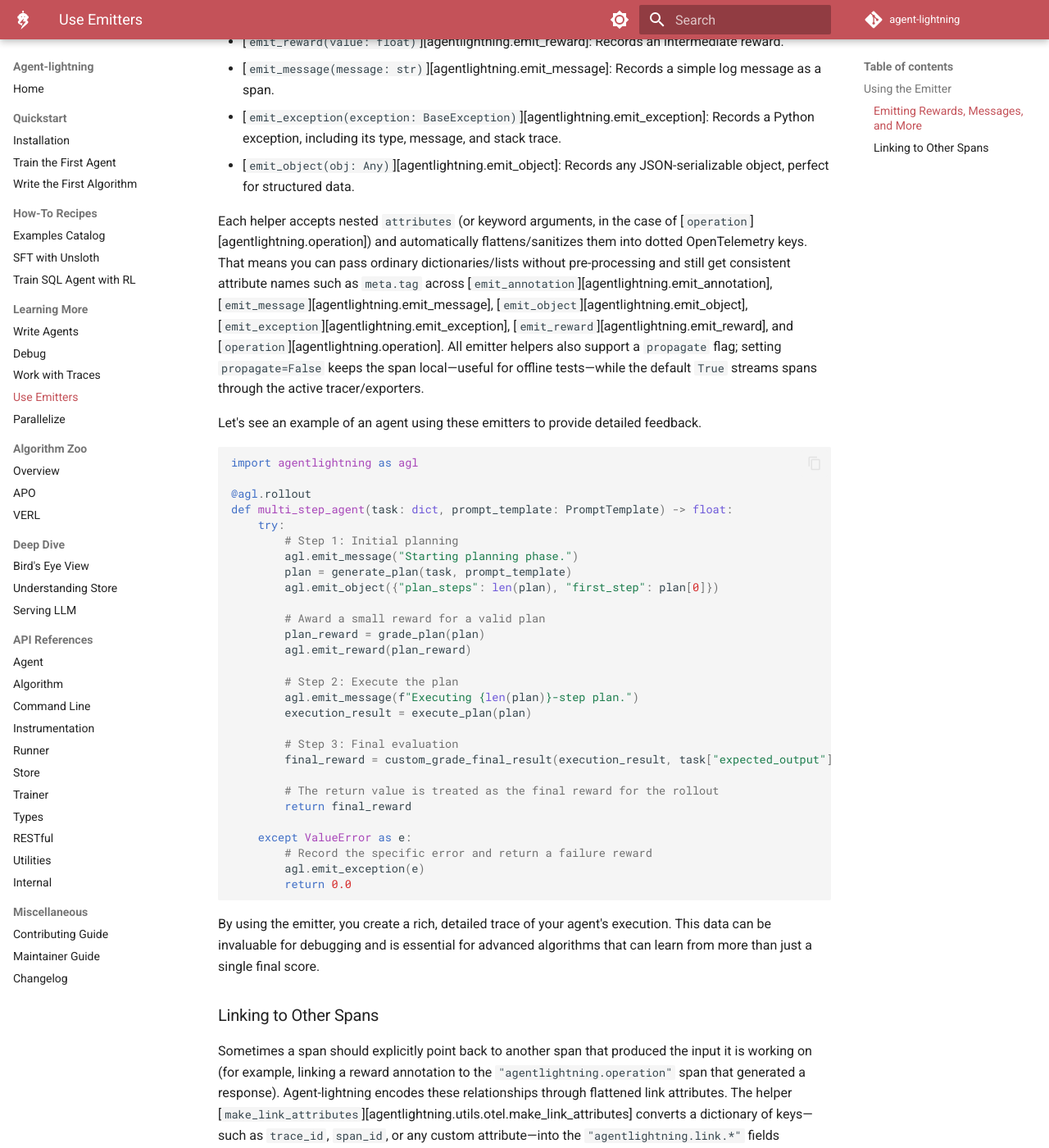
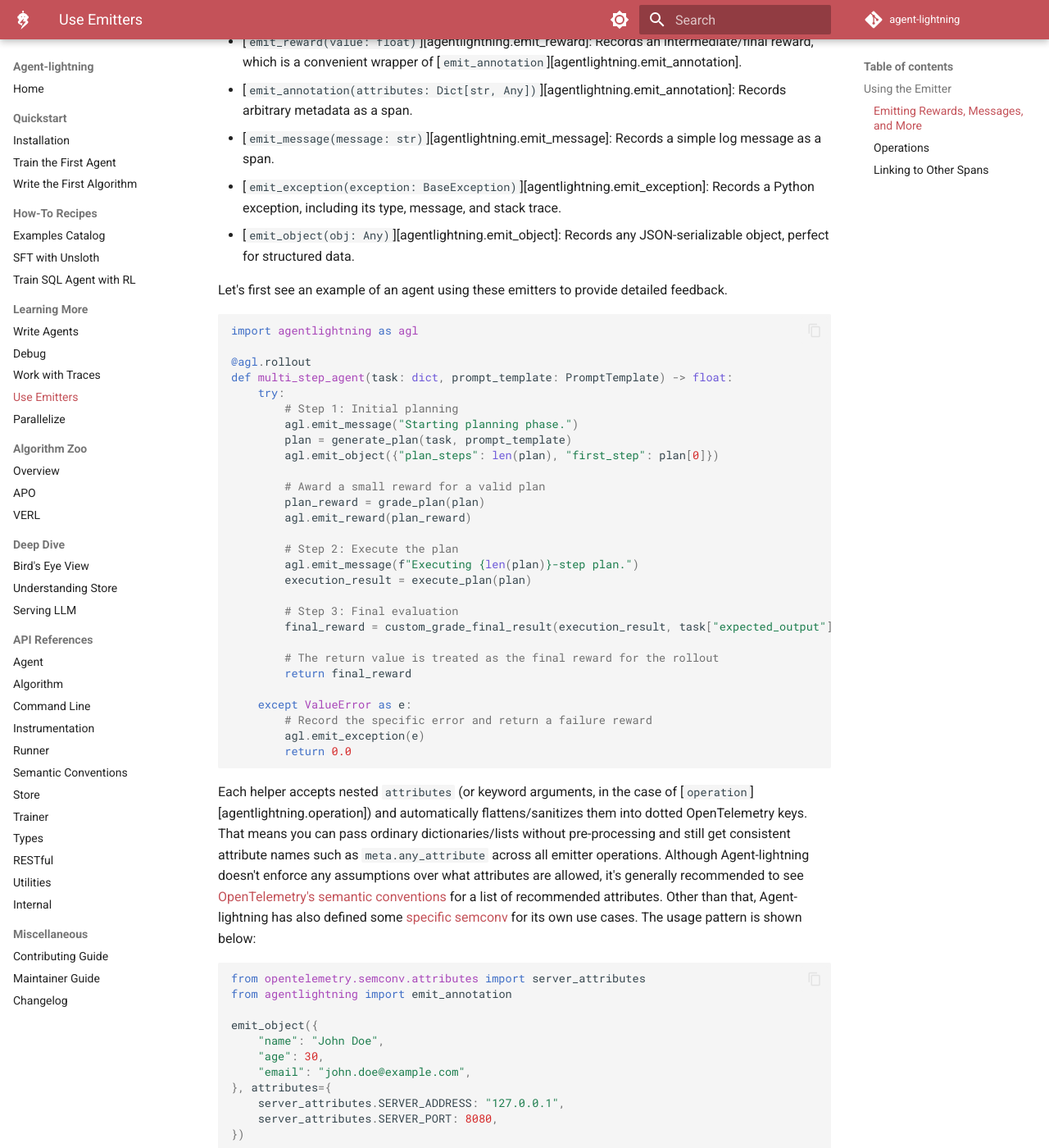
Before and after one commit to millord237/agent-lightning, an MkDocs documentation site: the page built from docs/tutorials/emitter.md, in a window 1280 px wide and 1400 px high, scrolled down 719 px. Shown: the whole window at 82% size. Built offline with MkDocs 1.6.1 and Material for MkDocs 9.7.7, drawn with Linux system fonts in a browser that asks for light colours; comment, search, counter and statistics services are not loaded; the version menu is left out; some of the changed text lies outside the part shown.

Commit message:
update emitter

````diff
--- /dev/null
+++ b/docs/reference/semconv.md
@@ -0,0 +1,3 @@
+# Semantic Conventions
+
+::: agentlightning.semconv
--- a/docs/reference/types.md
+++ b/docs/reference/types.md
@@ -86,10 +86,6 @@
 
 ::: agentlightning.SpanRecordingContext
 
-## Semantic Conventions
-
-::: agentlightning.semconv
-
 ## Environment Variables
 
 ::: agentlightning.LightningEnvVar
--- a/docs/tutorials/emitter.md
+++ b/docs/tutorials/emitter.md
@@ -14,14 +14,13 @@
 
 Here are the primary emitter functions:
 
-* [`emit_reward(value: float)`][agentlightning.emit_reward]: Records an intermediate reward.
+* [`emit_reward(value: float)`][agentlightning.emit_reward]: Records an intermediate/final reward, which is a convenient wrapper of [`emit_annotation`][agentlightning.emit_annotation].
+* [`emit_annotation(attributes: Dict[str, Any])`][agentlightning.emit_annotation]: Records arbitrary metadata as a span.
 * [`emit_message(message: str)`][agentlightning.emit_message]: Records a simple log message as a span.
 * [`emit_exception(exception: BaseException)`][agentlightning.emit_exception]: Records a Python exception, including its type, message, and stack trace.
 * [`emit_object(obj: Any)`][agentlightning.emit_object]: Records any JSON-serializable object, perfect for structured data.
 
-Each helper accepts nested `attributes` (or keyword arguments, in the case of [`operation`][agentlightning.operation]) and automatically flattens/sanitizes them into dotted OpenTelemetry keys. That means you can pass ordinary dictionaries/lists without pre-processing and still get consistent attribute names such as `meta.tag` across [`emit_annotation`][agentlightning.emit_annotation], [`emit_message`][agentlightning.emit_message], [`emit_object`][agentlightning.emit_object], [`emit_exception`][agentlightning.emit_exception], [`emit_reward`][agentlightning.emit_reward], and [`operation`][agentlightning.operation]. All emitter helpers also support a `propagate` flag; setting `propagate=False` keeps the span local—useful for offline tests—while the default `True` streams spans through the active tracer/exporters.
-
-Let's see an example of an agent using these emitters to provide detailed feedback.
+Let's first see an example of an agent using these emitters to provide detailed feedback.
 
 ```python
 import agentlightning as agl
@@ -54,7 +53,49 @@
         return 0.0
 ```
 
-By using the emitter, you create a rich, detailed trace of your agent's execution. This data can be invaluable for debugging and is essential for advanced algorithms that can learn from more than just a single final score.
+Each helper accepts nested `attributes` (or keyword arguments, in the case of [`operation`][agentlightning.operation]) and automatically flattens/sanitizes them into dotted OpenTelemetry keys. That means you can pass ordinary dictionaries/lists without pre-processing and still get consistent attribute names such as `meta.any_attribute` across all emitter operations. Although Agent-lightning doesn't enforce any assumptions over what attributes are allowed, it's generally recommended to see [OpenTelemetry's semantic conventions](https://opentelemetry.io/docs/specs/semconv/) for a list of recommended attributes. Other than that, Agent-lightning has also defined some [specific semconv](../reference/semconv.md) for its own use cases. The usage pattern is shown below:
+
+```python
+from opentelemetry.semconv.attributes import server_attributes
+from agentlightning import emit_annotation
+
+emit_object({
+    "name": "John Doe",
+    "age": 30,
+    "email": "john.doe@example.com",
+}, attributes={
+    server_attributes.SERVER_ADDRESS: "127.0.0.1",
+    server_attributes.SERVER_PORT: 8080,
+})
+```
+
+Directly running the above code will send the following span to the backend if you have a tracer active:
+
+```text
+Span(
+    name='agentlightning.object',
+    attributes={
+        'agentlightning.object.type': 'dict',
+        'agentlightning.object.json': '{"name": "John Doe", "age": 30, "email": "john.doe@example.com"}',
+        'server.address': '127.0.0.1',
+        'server.port': 8080
+    }
+)
+```
+
+!!! tip
+
+    If you don't have a tracer active, the above code will raise the following error:
+
+    ```text
+    RuntimeError: No active tracer found. Cannot emit object span.
+    ```
+
+    All emitter helpers also support a `propagate` flag; setting `propagate=False` keeps the span local, which is useful for offline tests. The default `True` streams spans through the active tracer/exporters.
+
+### Operations
+
+TBD
 
 ### Linking to Other Spans
 
--- a/mkdocs.yml
+++ b/mkdocs.yml
@@ -125,6 +125,7 @@
     - Command Line: reference/cli.md
     - Instrumentation: reference/instrumentation.md
     - Runner: reference/runner.md
+    - Semantic Conventions: reference/semconv.md
     - Store: reference/store.md
     - Trainer: reference/trainer.md
     - Types: reference/types.md
````
Also changed, not shown: 1 other file.
